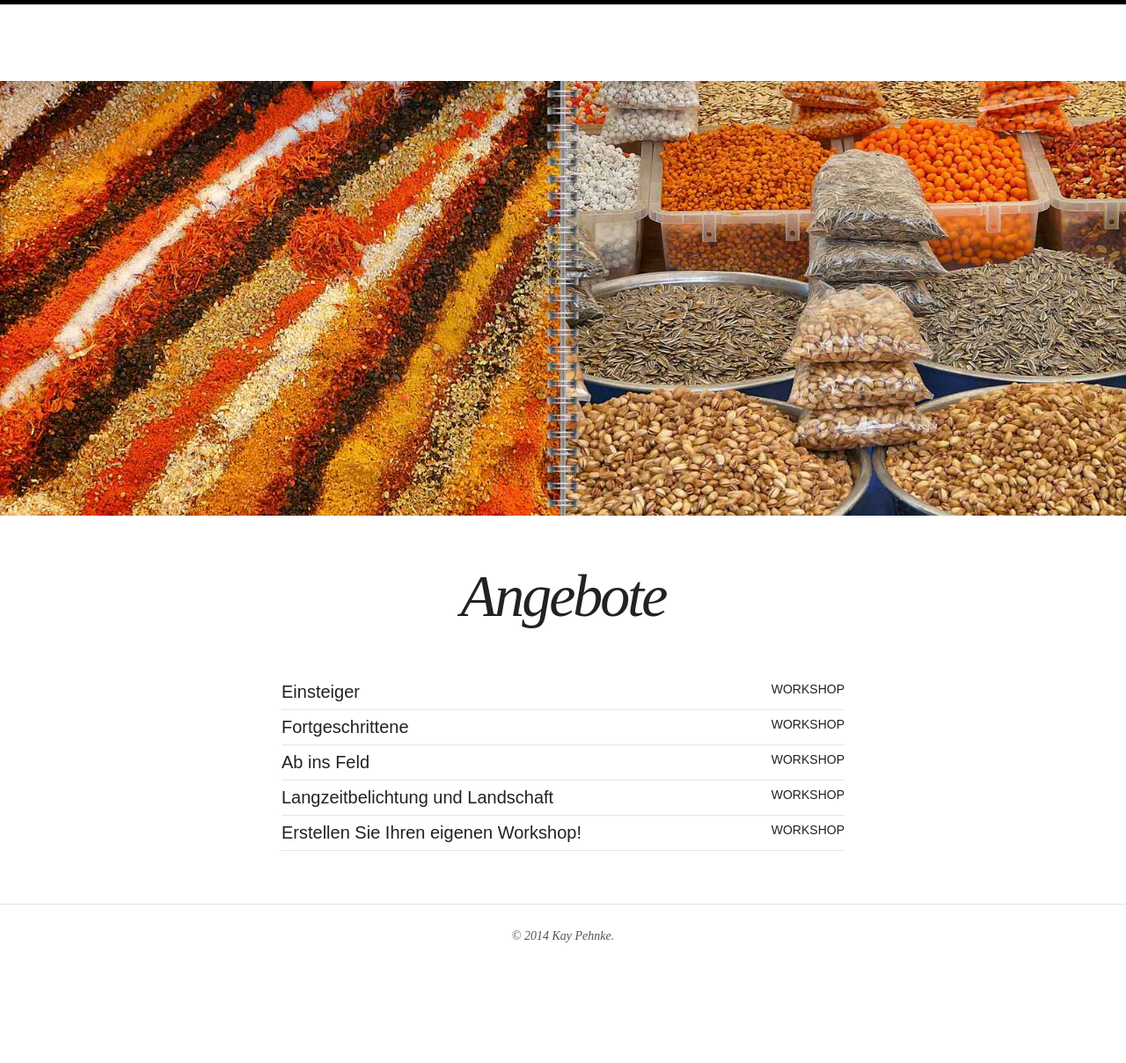
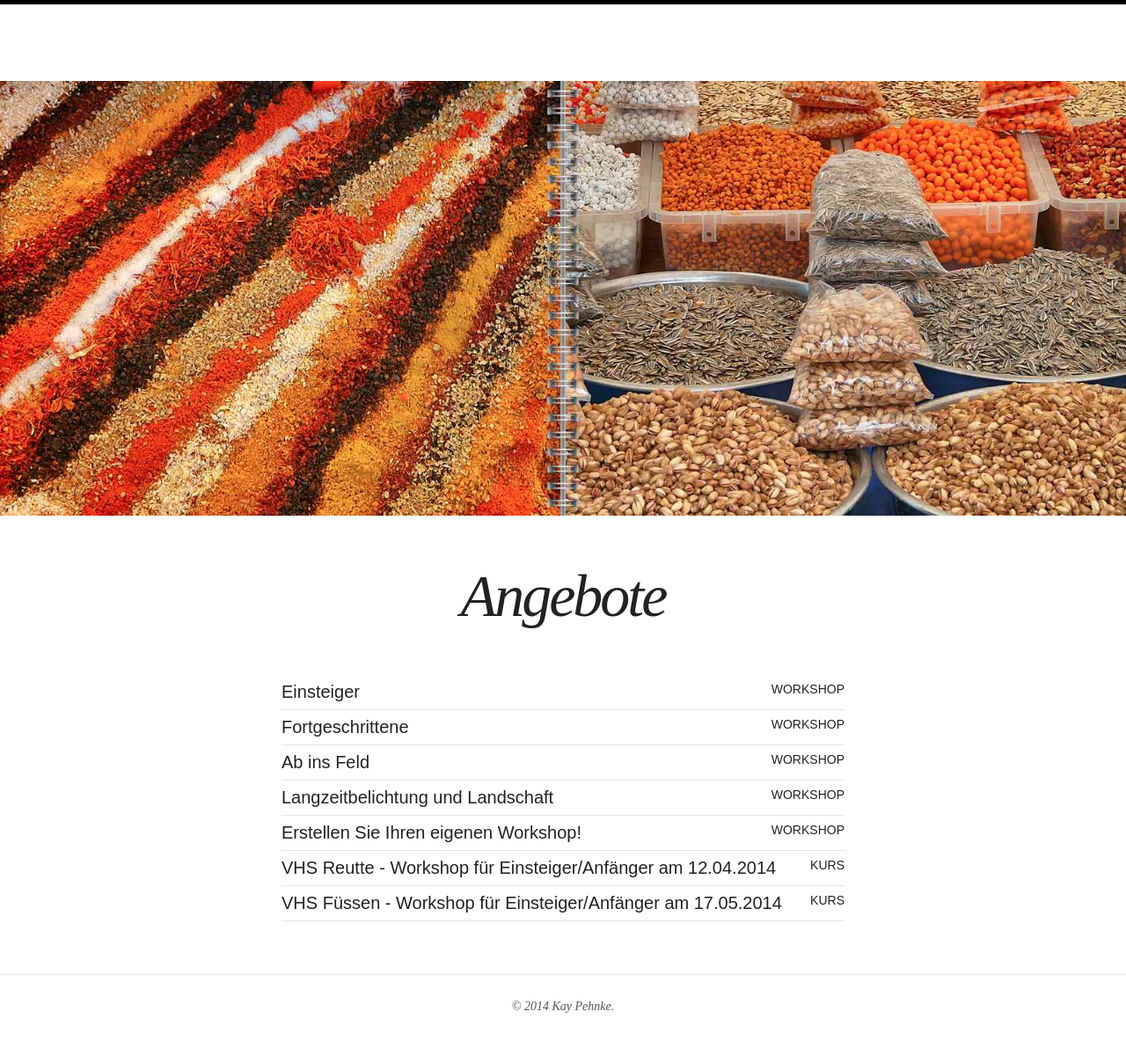
Before and after one commit to kay-pehnke/kay-pehnke.github.io, a Jekyll site: the page built from offers.html, in a window 1280 px wide. Shown: the whole page at 88% size. Built offline with Jekyll 4.4.1, drawn with Linux system fonts in a browser that asks for light colours; nearby versions of some CDN libraries; before the commit the page ends 1128 px from its top, so only the background shows below that.

Commit message:
Impressum & VHS Kurse

```diff
--- a/_config.yml
+++ b/_config.yml
@@ -1,5 +1,5 @@
 title:            Kay Pehnke
-description:      Kunst im Bild.
+description:      probieren Sie es einfach einmal aus.
 logo:
 disqus_shortname:
 search:           true
@@ -35,8 +35,6 @@ bing_verify:
 links:
   - title: Über
     url: /about/
-  - title: Blog
-    url: /articles/
   - title: Angebote
     url: /offers/
 #  - title: Theme Setup
--- a/index.html
+++ b/index.html
@@ -5,7 +5,5 @@ description: "Kay Pehnke Seite."
 tags: [kaypehnke]
 image:
   feature: korn2.jpg
-  credit: KP
-  creditlink: http://www.kay-pehnke.de
 
 ---
--- a/offers.html
+++ b/offers.html
@@ -16,3 +16,8 @@ share: false
     {% endif %}
  {% endfor %}
 </ul>
+
+<ul class="post-list">
+ <li><article><a href="http://www.vhs-tirol.at/page.cfm?vpath=kurse&fachbereichId=0&kursnr=919&zid=244&tuwasid=2219">VHS Reutte - Workshop für Einsteiger/Anfänger am 12.04.2014<span class="entry-date">Kurs</span></a></article></li>
+ <li><article><a href="https://vhs-fuessen.de/Veranstaltung/cmx5178fb94b30fa.html">VHS Füssen - Workshop für Einsteiger/Anfänger am 17.05.2014<span class="entry-date">Kurs</span></a></article></li>
+</ul>
```
Also changed, not shown: _posts/2014-03-27-willkommen.md (+0 -2 lines), about.md (+16 -0 lines), images/kay-avatar.jpg, images/wurze2.jpg.
